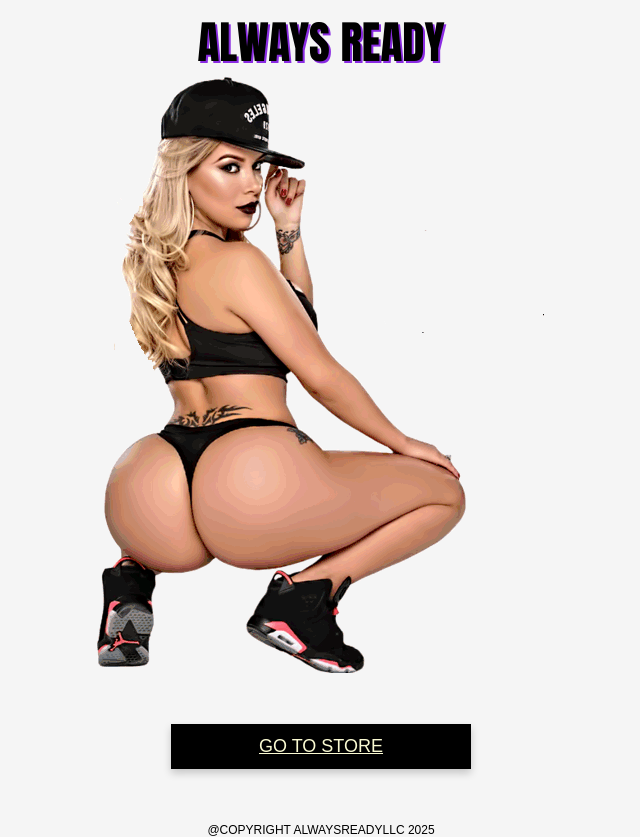
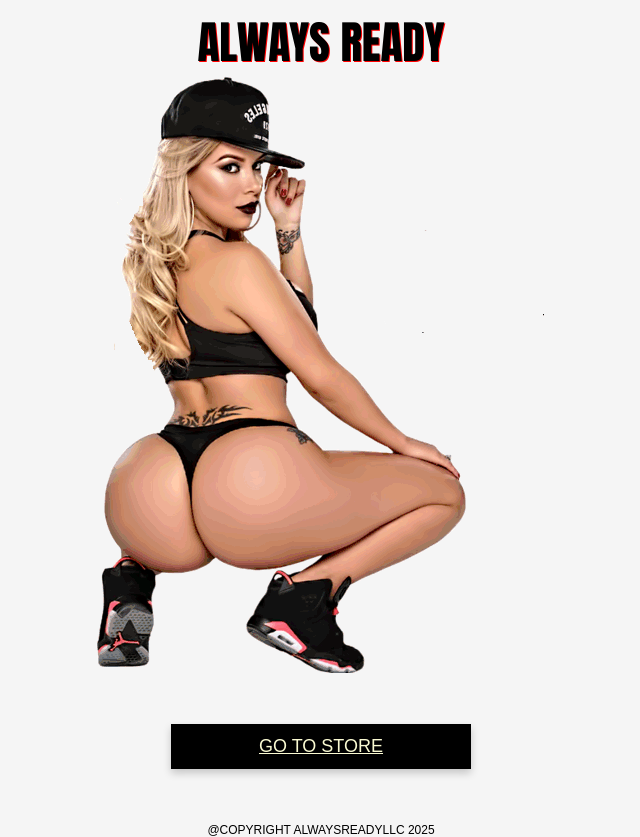
Before and after one commit to blaccjonny/alwaysready, a plain HTML site: page index.html in a window 1280 px wide. Shown: the whole page, without its empty margins (319-959 px from the left). Drawn offline with Linux system fonts and the light colour scheme.

Commit message:
Update AR.css
Signed-off-by: ALWAYSREADY <llomaynenoodles@gmail.com>

```diff
--- a/AR.css
+++ b/AR.css
@@ -14,7 +14,7 @@ header{
   font-family: Impact, Haettenschweiler, 'Arial Narrow Bold', sans-serif;
   font-size: 45px;
   text-align: center;
-  text-shadow: 2px 2px 0px blueviolet;
+  text-shadow: 1px 1px 0px red;
 }
 
 
```
